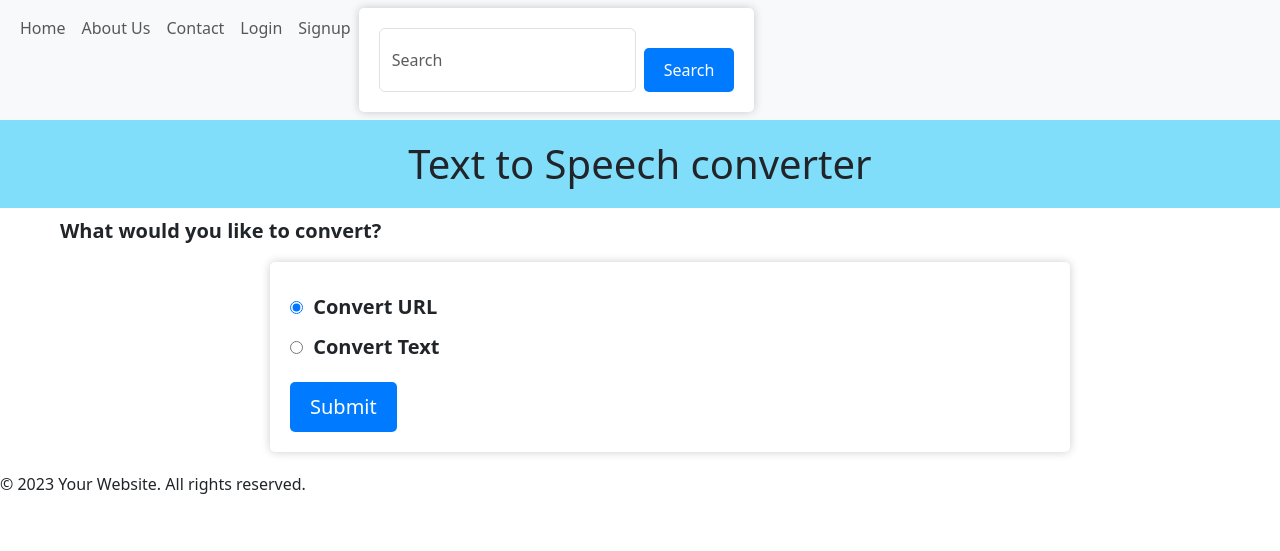
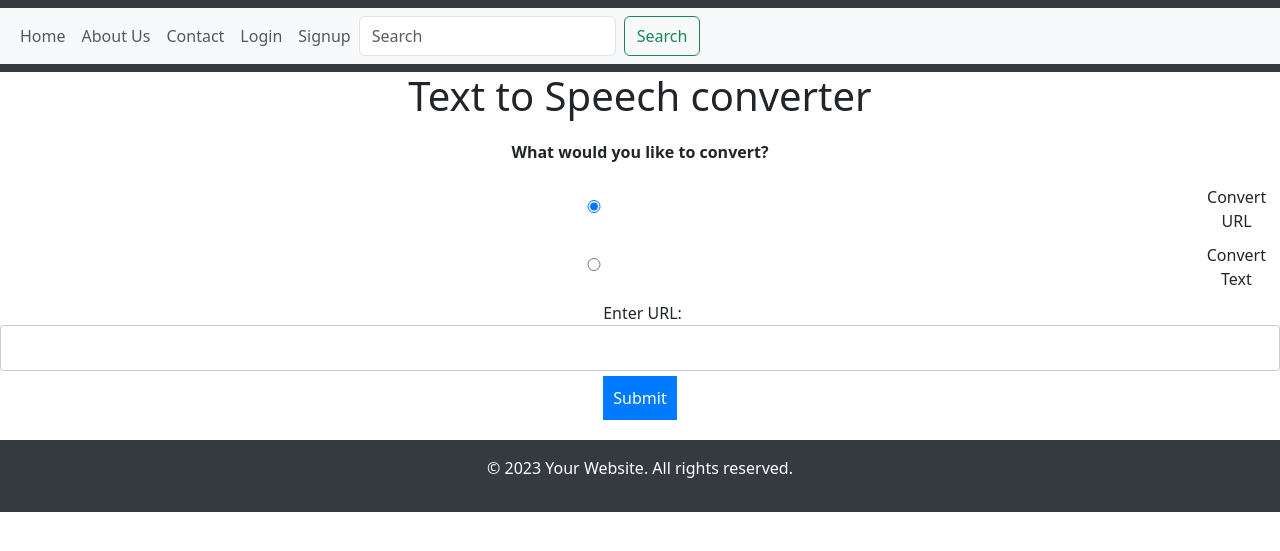
Before and after one commit to simran1112-star/TEXTTOSPEECH, a Flask app: page /main in a window 1280 px wide. Shown: the top 551 px of the page. Run offline with Flask 3, Linux system fonts and the light colour scheme.

Commit message:
Update style.css

```diff
--- a/static/style.css
+++ b/static/style.css
@@ -1,105 +1,104 @@
+/* style.css */
+
+body {
+    font-family: 'Arial', sans-serif;
+}
+
+header {
+    background-color: #343a40;
+    color: white;
+    padding: 0.5rem 0;
+    text-align: center;
+}
+
 
 .welcome-container {
-    display: flex;
-    align-items: center;
-    margin-bottom: 20px;
+    text-align: center;
+    margin: 20px 0;
 }
+
 .greeting {
+    color: #007bff;
     font-size: 24px;
-    margin-left: 30px;
 }
 
 .welcome-message {
-    font-size: 24px;
-    margin-left: 20px;
-    margin-top: 20px;
-}
-
-.question {
     font-size: 20px;
-    margin-left: 60px;
-    margin-bottom: 20px;
-}
-
-body {
-    font-family: Arial, sans-serif;
-    background-color: #f0f0f0;
-    margin: 0;
-    padding: 0;
 }
 
 h1 {
     text-align: center;
-    color: #333;
-    padding: 20px 0;
-    background-color: #05bdf580;
-    margin: 0;
+    margin: 30px 0;
+    color: #343a40;
 }
 
-form {
-    max-width: 800px;
-    margin: 0 auto;
-    background-color: #fff;
-    padding: 20px;
-    border-radius: 5px;
-    box-shadow: 0 0 10px rgba(0, 0, 0, 0.2);
+.question {
+    text-align: center;
+    margin: 20px 0;
 }
 
 .option {
+    display: flex;
+    align-items: center;
     margin: 10px 0;
 }
 
-input[type="radio"] {
-    margin-right: 5px;
+/* style.css */
+
+/* ... (existing styles) ... */
+
+.option {
+    display: flex;
+    align-items: center;
+    margin: 5px 0; /* Adjusted margin */
 }
 
-label {
-    font-weight: bold;
+#urlInputSection,
+#displayOptionSection,
+#textInputSection {
+    margin: 5px 0; /* Adjusted margin */
 }
 
-#urlInputSection {
-    display: none;
+/* ... (existing styles) ... */
+
+
+label {
+    display: block;
+    margin-top: 5px;
+    margin-left: 5px;
+    text-align: center;
 }
 
-#urlInput {
+input,
+textarea {
     width: 100%;
     padding: 10px;
+    margin-bottom: 10px;
     border: 1px solid #ccc;
-    border-radius: 5px;
+    border-radius: 3px;
 }
 
-#displayOptionSection {
-    display: none;
-    margin-top: 10px;
-}
-
-#textInputSection {
-    margin-top: 10px;
-}
-
-#textInput {
-    width: 100%;
+button {
     padding: 10px;
-    border: 1px solid #ccc;
-    border-radius: 5px;
-}
-
-button[type="submit"] {
-    display: block;
-    margin-top: 20px;
-    padding: 10px 20px;
     background-color: #007bff;
     color: #fff;
     border: none;
-    border-radius: 5px;
+    border-radius: 3px;
     cursor: pointer;
 }
 
-button[type="submit"]:hover {
+button:hover {
     background-color: #0056b3;
 }
 
-#webpage-frame {
-    display: none;
-    border: none;
+iframe {
+    display: block;
+    margin: 20px auto;
 }
+
+footer {
+    background-color: #343a40;
+    color: white;
+    padding: 1rem 0;
+    text-align: center;
+}
```
